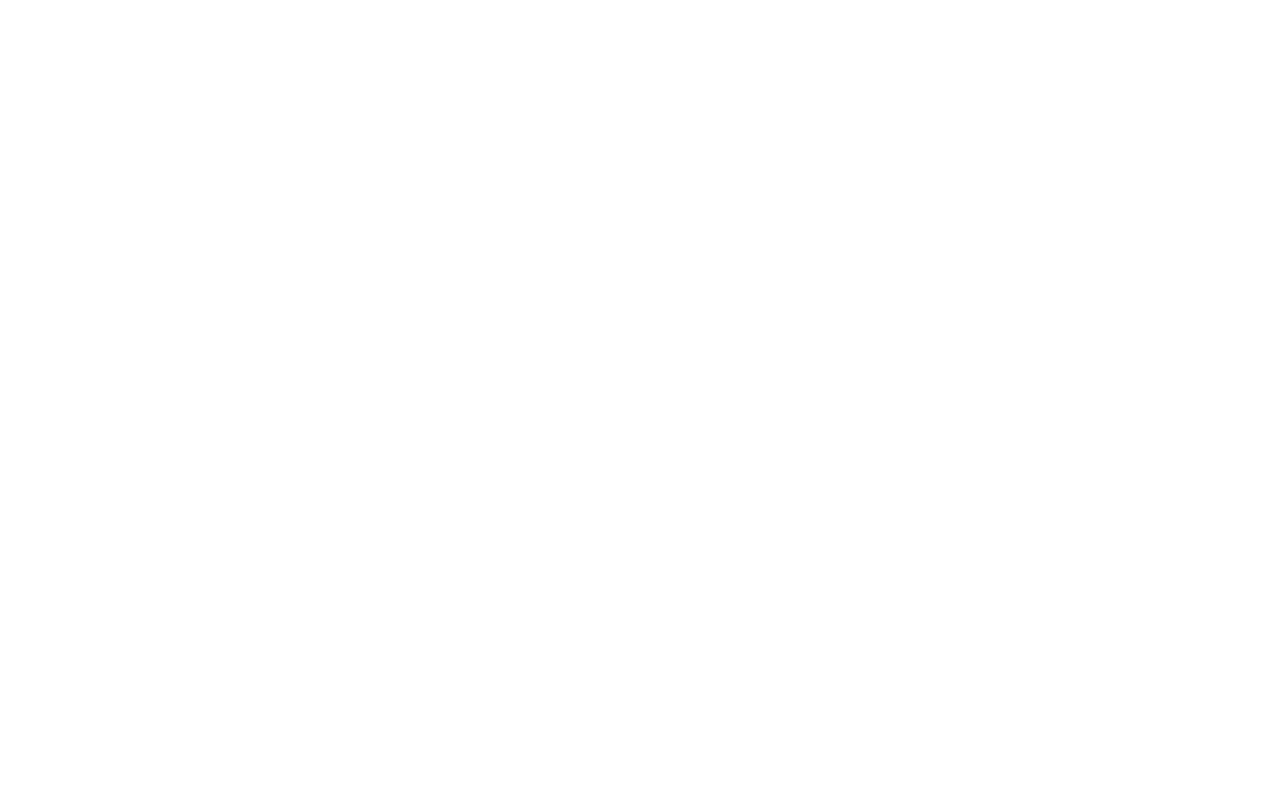
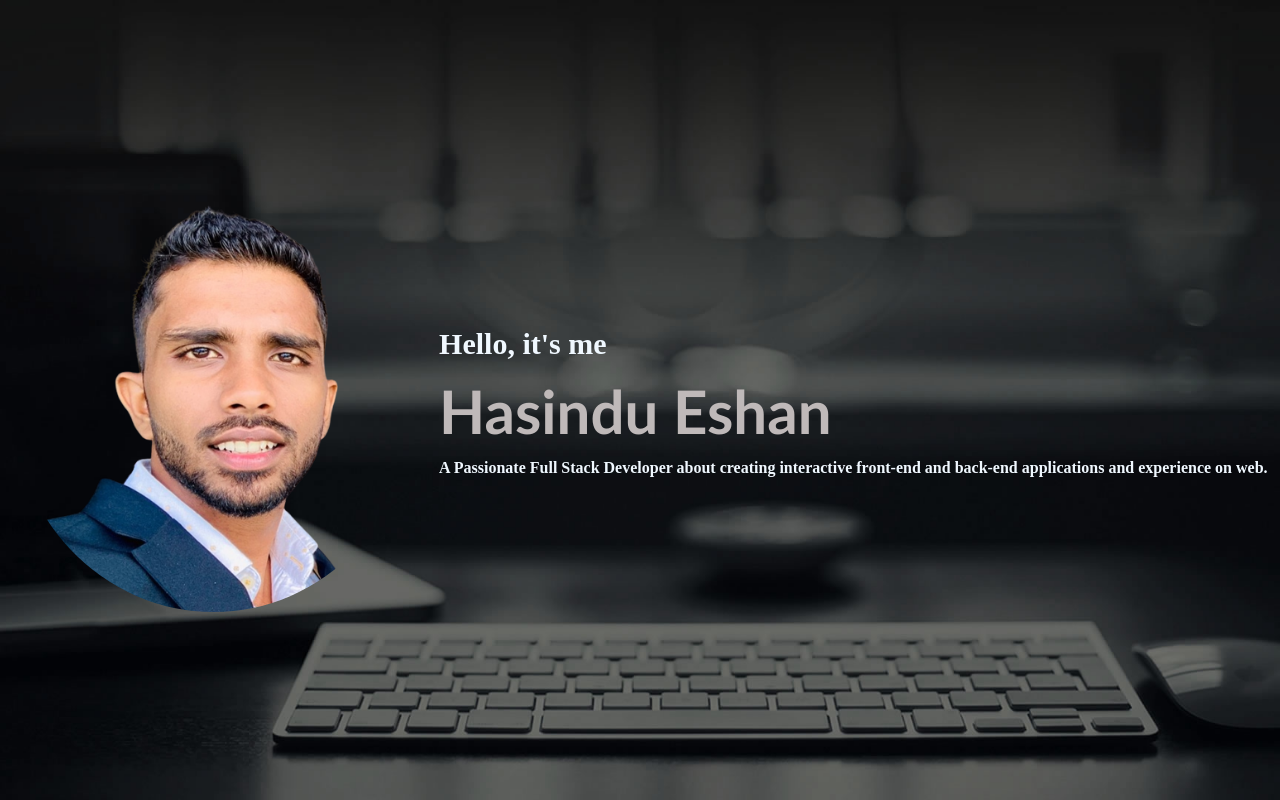
Before and after one commit to HasinduEshan/hasindu-eshan, a React (Create React App) app: page / in a window 1280 px wide. Built offline with nearby package versions, Linux system fonts and the light colour scheme.

Commit message:
front page implemented part 1

```diff
--- a/package.json
+++ b/package.json
@@ -3,10 +3,13 @@
   "version": "0.1.0",
   "private": true,
   "dependencies": {
+    "@fontsource/muli": "^4.1.0",
     "@testing-library/jest-dom": "^5.17.0",
     "@testing-library/react": "^13.4.0",
     "@testing-library/user-event": "^13.5.0",
+    "bootstrap": "^5.3.2",
     "react": "^18.2.0",
+    "react-bootstrap": "^2.9.0",
     "react-dom": "^18.2.0",
     "react-scripts": "5.0.1",
     "web-vitals": "^2.1.4"
--- a/src/App.js
+++ b/src/App.js
@@ -1,10 +1,12 @@
 import './App.css';
+import FrontPage from './component/pages/front_page/FrontPage';
+import 'bootstrap/dist/css/bootstrap.min.css';
 
 function App() {
   return (
-    <div>
-
-    </div>
+      <div>
+        <FrontPage/>
+      </div>
   );
 }
 
--- /dev/null
+++ b/src/component/pages/front_page/FrontPage.js
@@ -0,0 +1,25 @@
+import React from "react";
+import "../../styles/style.css";
+import image from "../../../resources/img/favicon.png";
+
+export default function FrontPage() {
+  return (
+    <div className="frnt-pg">
+      <div className="container-fluid">
+        <div className="row">
+          <img src={image} alt="user" className="frnt-img col-sm-12 col-md-4" />
+          <div className="col-sm-12 col-md-8 frnt-txt">
+            <div className="frnt-hdn-txt">
+              Hello, it's me
+              <div className="frnt-hdn-nm">Hasindu Eshan</div>
+              <div className="frnt-hdn-desc">
+                A Passionate Full Stack Developer about creating interactive
+                front-end and back-end applications and experience on web.
+              </div>
+            </div>
+          </div>
+        </div>
+      </div>
+    </div>
+  );
+}
--- /dev/null
+++ b/src/component/styles/style.css
@@ -0,0 +1,34 @@
+.frnt-pg{
+    display: flex;
+    justify-content: center;
+    align-items: center;
+    /* background-image: linear-gradient(180deg,rgb(252, 134, 0), rgb(000,000,000)); */
+    background-image: url('../../resources/img/frontbg.jpg');
+    background-size: cover;
+    background-repeat: no-repeat;
+    background-position: center;
+    height: 100vh;
+    width: 100%;
+}
+.frnt-img{
+    border-radius: 50%;
+}
+.frnt-txt{
+    display: flex;
+    justify-content: center;
+    align-items: center;
+}
+.frnt-hdn-txt{
+    color: aliceblue;
+    font-size: 30px;
+    font-family: cursive;
+    font-weight: bold;
+}
+.frnt-hdn-nm{
+    font-size: 60px;
+    font-family: 'Gill Sans', 'Gill Sans MT', Calibri, 'Trebuchet MS', sans-serif;
+    -webkit-text-fill-color: rgb(191, 185, 185);
+}
+.frnt-hdn-desc{
+    font-size: 16px;
+}
```
Also changed, not shown: public/index.html (+6 -4 lines), src/component/nav_bar/NavBar.js (added, +7 -0 lines), src/resources/img/frontbg.jpg (added), 1 other file (tests, documents, lock files or other folders).
